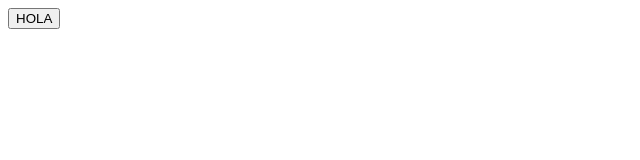
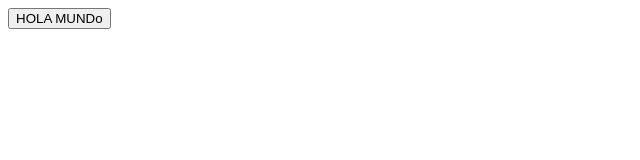
Before and after one commit to jaiimessoto/AngularTrainees, an Angular app: page / in a window 1280 px wide. Shown: the top 160 px of the page, without its empty margins (0-640 px from the left). Built offline with nearby package versions, Linux system fonts and the light colour scheme.

Commit message:
Hola mundo

```diff
--- a/src/app/app.component.html
+++ b/src/app/app.component.html
@@ -1,2 +1,2 @@
 
-<button>HOLA</button>
+<button>HOLA MUNDo</button>
```
